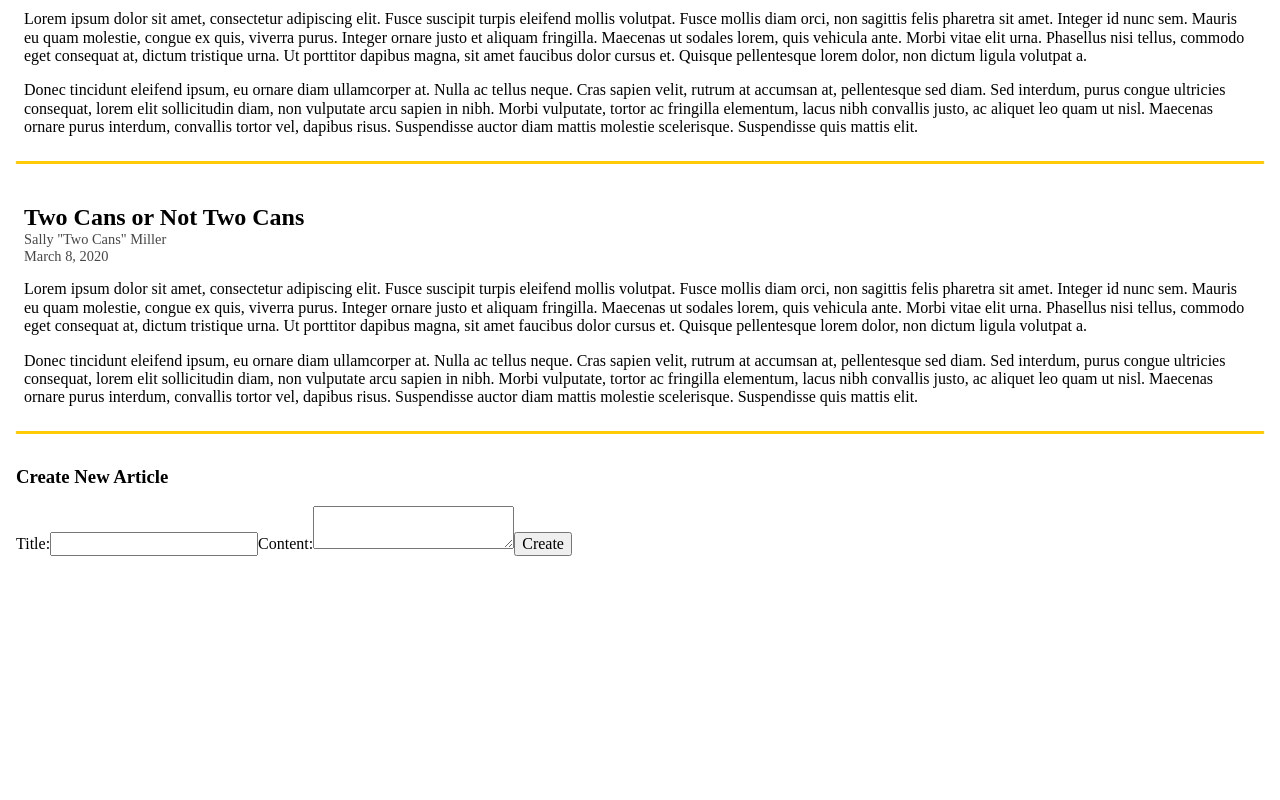
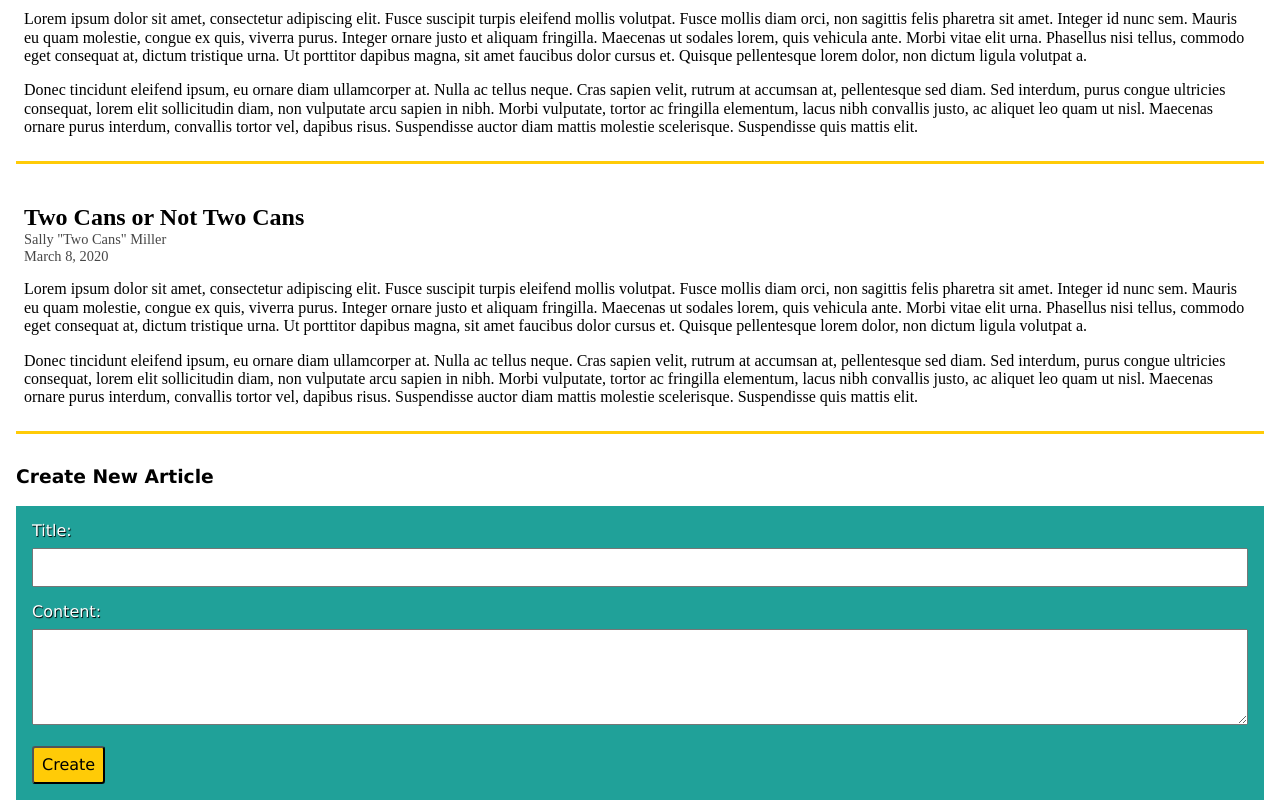
Before and after one commit to JacquesBegin/rocGames, an Angular app in the folder roc-games/: page / in a window 1280 px wide. Shown: the part 3439-4239 px from the top of the page. Before the commit the page ends 3995 px from the top, so only its background shows below. Built offline with nearby package versions, Linux system fonts and the light colour scheme.

Commit message:
Adds stylings for create article component.

```diff
--- a/roc-games/src/app/components/articles/create-article/create-article.component.scss
+++ b/roc-games/src/app/components/articles/create-article/create-article.component.scss
@@ -0,0 +1,42 @@
+#addArticle {
+  font-family: Verdana, Geneva, Tahoma, sans-serif;
+}
+
+#addArticle label {
+  -webkit-user-select: none;
+  -moz-user-select: none;
+  -ms-user-select: none;
+  user-select: none;
+  display: block;
+  padding-bottom: 0.5rem;
+}
+
+#newArticleForm {
+  color: white;
+  background-color: #20a199;
+  text-shadow: 0.05rem 0.05rem 0.05rem black;
+  padding: 1rem;
+}
+
+#newArticleTitle {
+  width: 100%;
+  padding: 0.5rem;
+  margin-bottom: 1rem;
+}
+
+#newArticleTextArea {
+  width: 100%;
+  min-width: 100%;
+  max-width: 100%;
+  height: 6rem;
+  min-height: 6rem;
+  max-height: 20rem;
+  padding: 0.5rem;
+  margin-bottom: 1rem;
+}
+
+#newArticleSubmitButton {
+  background-color: #ffcb07;
+  border-radius: 0.2rem;
+  padding: 0.5rem;
+}
```
